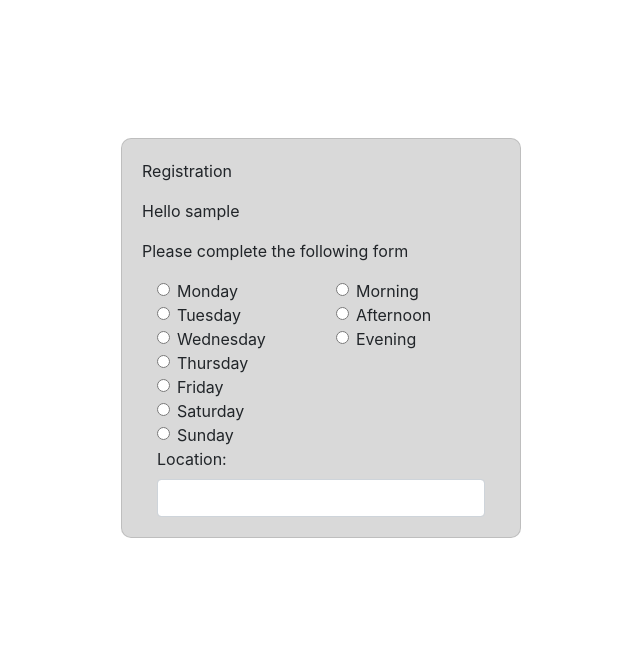
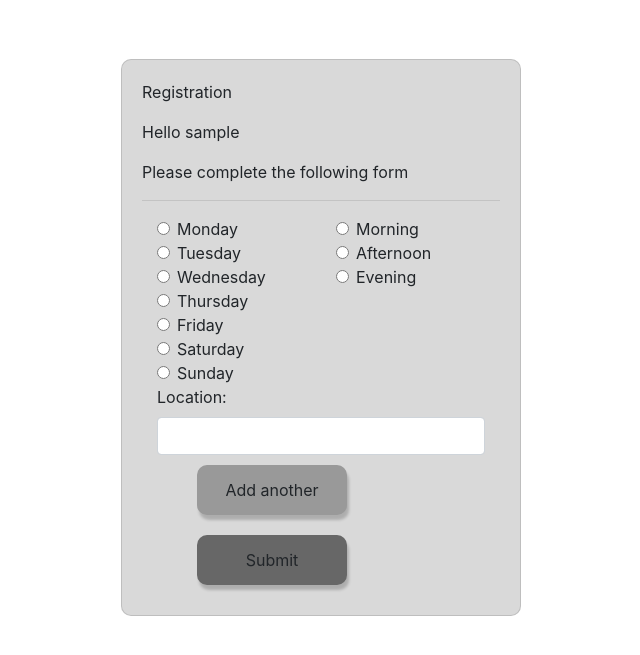
Before and after one commit to hgillesp12/charity_platform, a Flask app: page /questionnaire/sample/1 in a window 1280 px wide. Shown: the top 655 px of the page, without its empty margins (319-959 px from the left). Run offline with Flask 3, Linux system fonts and the light colour scheme; some libraries are stand-ins or nearby versions.

Commit message:
registration page

```diff
--- a/api/static/styles.css
+++ b/api/static/styles.css
@@ -19,9 +19,6 @@ body {
   background-color: #d9d9d9; /* Light gray card background */
   border-radius: 10px; /* Rounded corners for the card */
 }
-.custom-button {
-  border-radius: 10px; /* Rounded corners for the input and buttons */
-}
 .custom-input {
   background-color: #ededed; /* Light gray input background */
   margin-bottom: 10px; /* Space between input and buttons */
@@ -29,14 +26,15 @@ body {
   border-radius: 10px; /* Rounded corners for the input and buttons */
 }
 .custom-button {
+  border-radius: 10px;
   box-shadow: 2px 5px 3px rgba(0, 0, 0, 0.2); /* Drop shadow for buttons */
 }
 /* change this to secondary button css styling when css is done properly */
-.btn-register {
+.btn-secondary1 {
   background-color: #999999; /* Color for register button */
 }
 /* change this to primary button css styling when css is done properly */
-.btn-login {
+.btn-primary1 {
   background-color: #676767; /* Color for login button */
 }
 .btn-login-page {
@@ -45,3 +43,11 @@ body {
   margin-left: 25px;
   margin-right: 25px;
 }
+.btn-register-page {
+  width: 150px;
+  height: 50px;
+  margin-left: 25px;
+  margin-right: 25px;
+  margin-top: 10px;
+  margin-bottom: 10px;
+}
--- a/api/templates/questionnaire.html
+++ b/api/templates/questionnaire.html
@@ -18,6 +18,7 @@
           <p>Registration</p>
           <p>Hello {{ name }}</p>
           <p>Please complete the following form</p>
+          <hr />
           <div class="container">
             <form action="/schedule_submit/{{ name }}/{{ reg_number }}" method="post">
               <div class="row">
@@ -155,47 +156,29 @@
                     class="form-control"
                   />
                 </div>
+              </div>
+              <div class="container">
+                <div class="row justify-content-center">
+                  <div class="col-auto">
+                    <input
+                      class="btn custom-button btn-secondary1 btn-register-page"
+                      type="submit"
+                      name="add_another"
+                      value="Add another"
+                    />
+                    <input
+                      class="btn custom-button btn-primary1 btn-register-page"
+                      type="submit"
+                      name="submit"
+                      value="Submit"
+                    />
+                  </div>
+                </div>
+              </div>
             </form>
           </div>
         </div>
       </div>
     </div>
-
-    <!-- <p>{{ message }}</p>
-    <p>Please fill in the following schedule:</p>
-    <form action="/schedule_submit" method="post">
-      <br />
-      <label for="day">Day:</label><br />
-      <input type="radio" id="monday" name="day" value="Monday" />
-      <label for="monday">Monday</label><br />
-      <input type="radio" id="tuesday" name="day" value="Tuesday" />
-      <label for="tuesday">Tuesday</label><br />
-      <input type="radio" id="wednesday" name="day" value="Wednesday" />
-      <label for="wednesday">Wednesday</label><br />
-      <input type="radio" id="thursday" name="day" value="Thursday" />
-      <label for="thursday">Thursday</label><br />
-      <input type="radio" id="friday" name="day" value="Friday" />
-      <label for="friday">Friday</label><br />
-      <input type="radio" id="saturday" name="day" value="Saturday" />
-      <label for="saturday">Saturday</label><br />
-      <input type="radio" id="sunday" name="day" value="Sunday" />
-      <label for="sunday">Sunday</label><br />
-      <input type="radio" id="saturday" name="day" value="Saturday" />
-      <label for="saturday">Saturday</label><br />
-      <input type="radio" id="sunday" name="day" value="Sunday" />
-      <label for="Sunday">Sunday</label><br />
-      <label for="time">Time:</label><br />
-      <input type="radio" id="morning" name="time" value="Morning" />
-      <label for="morning">Morning</label><br />
-      <input type="radio" id="afternoon" name="time" value="Afternoon" />
-      <label for="afternoon">Afternoon</label><br />
-      <input type="radio" id="evening" name="time" value="Evening" />
-      <label for="evening">Evening</label><br />
-      <label for="locationfield">Location:</label>
-      <input type="text" id="locationfield" name="location" /><br /><br />
-      <input type="submit" name="submit" value="Submit" />
-      <input type="submit" name="add_another" value="Add another" />
-    </form>
-    <br /> -->
   </body>
 </html>
--- a/api/templates/register.html
+++ b/api/templates/register.html
@@ -31,12 +31,12 @@
             </div>
             <div class="d-flex justify-content-center">
               <input
-                class="btn custom-button btn-register btn-login-page"
+                class="btn custom-button btn-secondary1 btn-login-page"
                 type="submit"
                 value="Register"
               />
               <input
-                class="btn custom-button btn-login btn-login-page"
+                class="btn custom-button btn-primary1 btn-login-page"
                 type="submit"
                 value="Login"
               />
```
